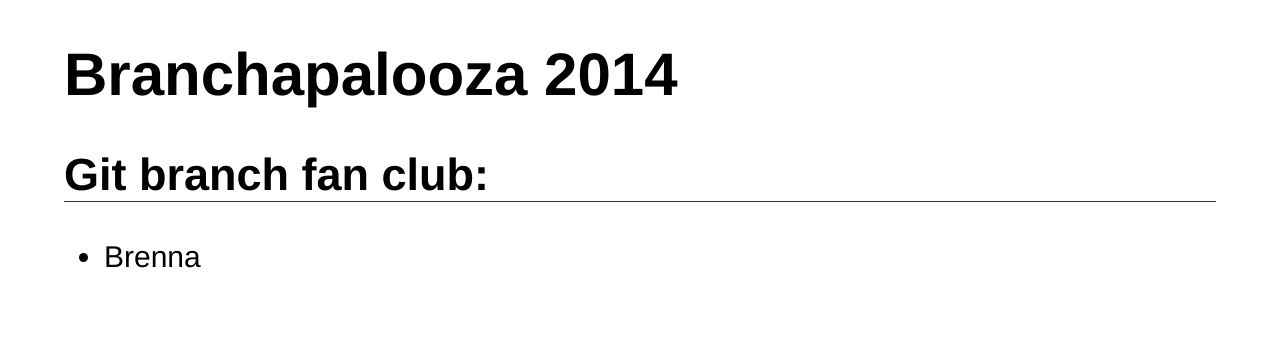
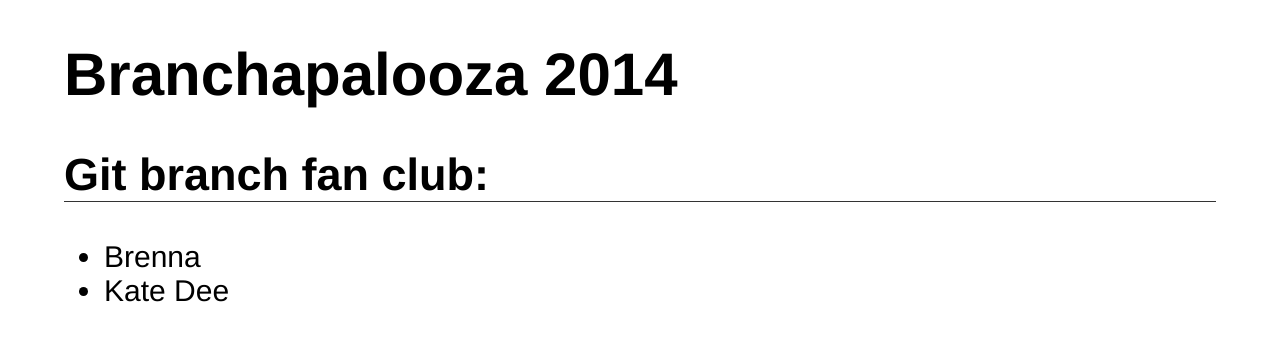
Before and after one commit to katedee/branchapalooza2014, a plain HTML site: page index.html in a window 1280 px wide. Drawn offline with Linux system fonts and the light colour scheme.

Commit message:
added Kate Dee

```diff
--- a/index.html
+++ b/index.html
@@ -12,6 +12,7 @@
 
 		<ul>
 			<li>Brenna</li>
+			<li>Kate Dee</li>
 		</ul>
 	</div>
 </body>
```
